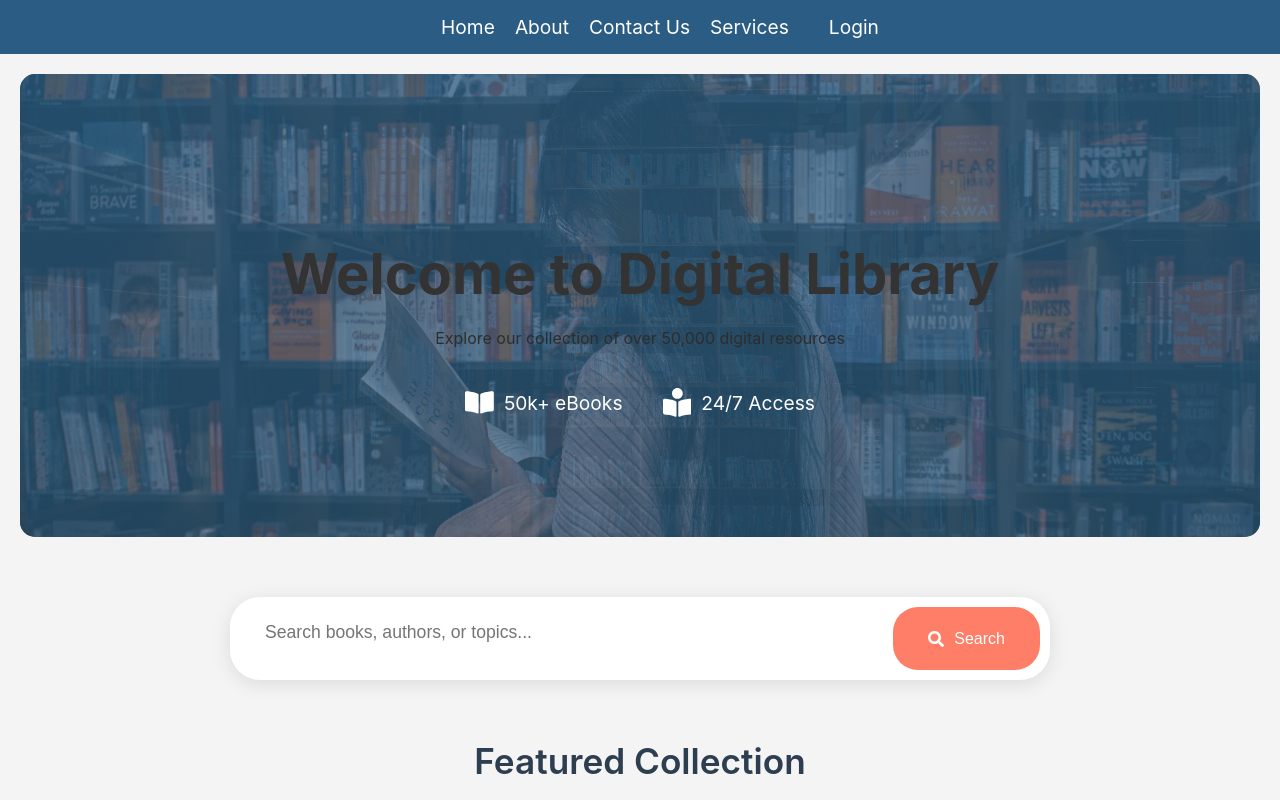
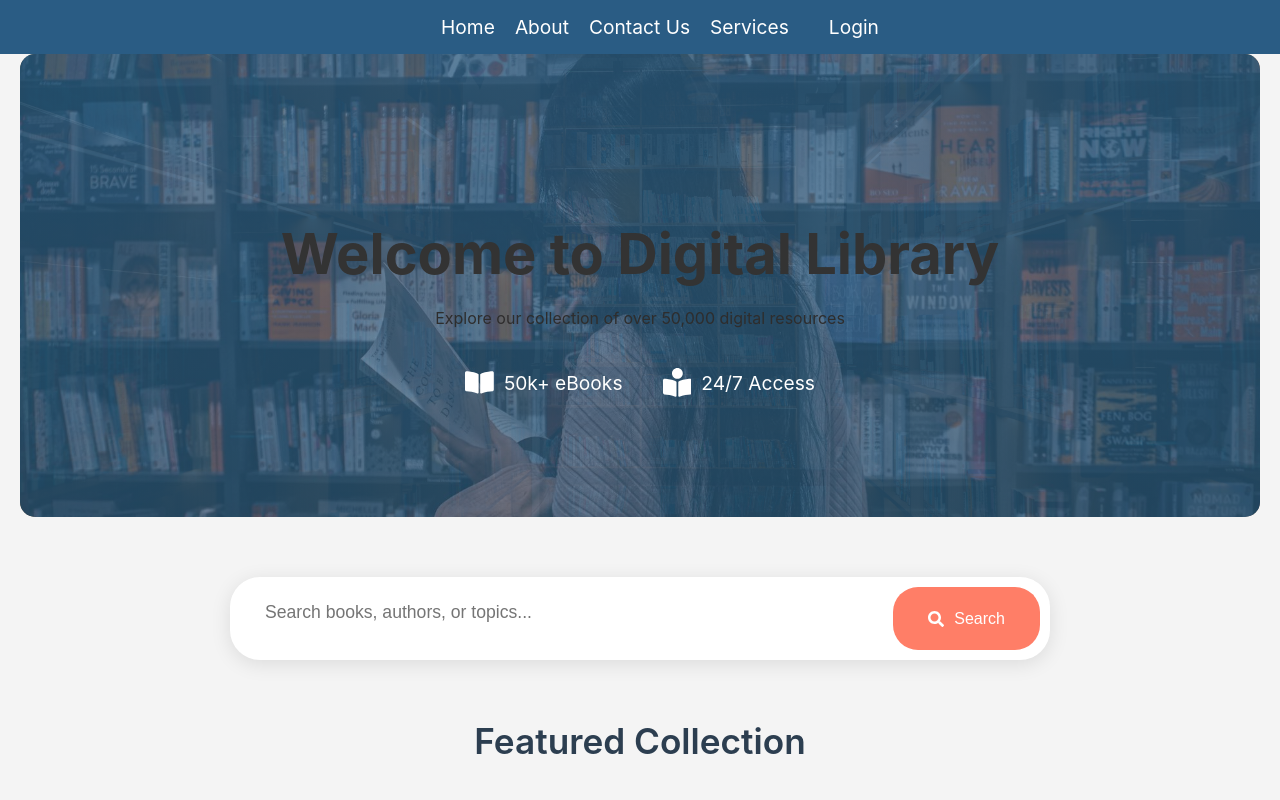
Before and after one commit to sachintha-nirmal-sm/Library-management-system, a React (Create React App) app in the folder frontend/: page / in a window 1280 px wide. Shown: the top 800 px of the page. Built offline with nearby package versions, Linux system fonts and the light colour scheme.

Commit message:
Update the home.css file

```diff
--- a/frontend/src/pages/Home.css
+++ b/frontend/src/pages/Home.css
@@ -40,7 +40,7 @@ footer {
   padding: 120px 20px;
   text-align: center;
   border-radius: 15px;
-  margin: 20px 0;
+  margin-bottom: 20px;
   overflow: hidden; /* Ensure the slideshow doesn't overflow */
 }
 
```
